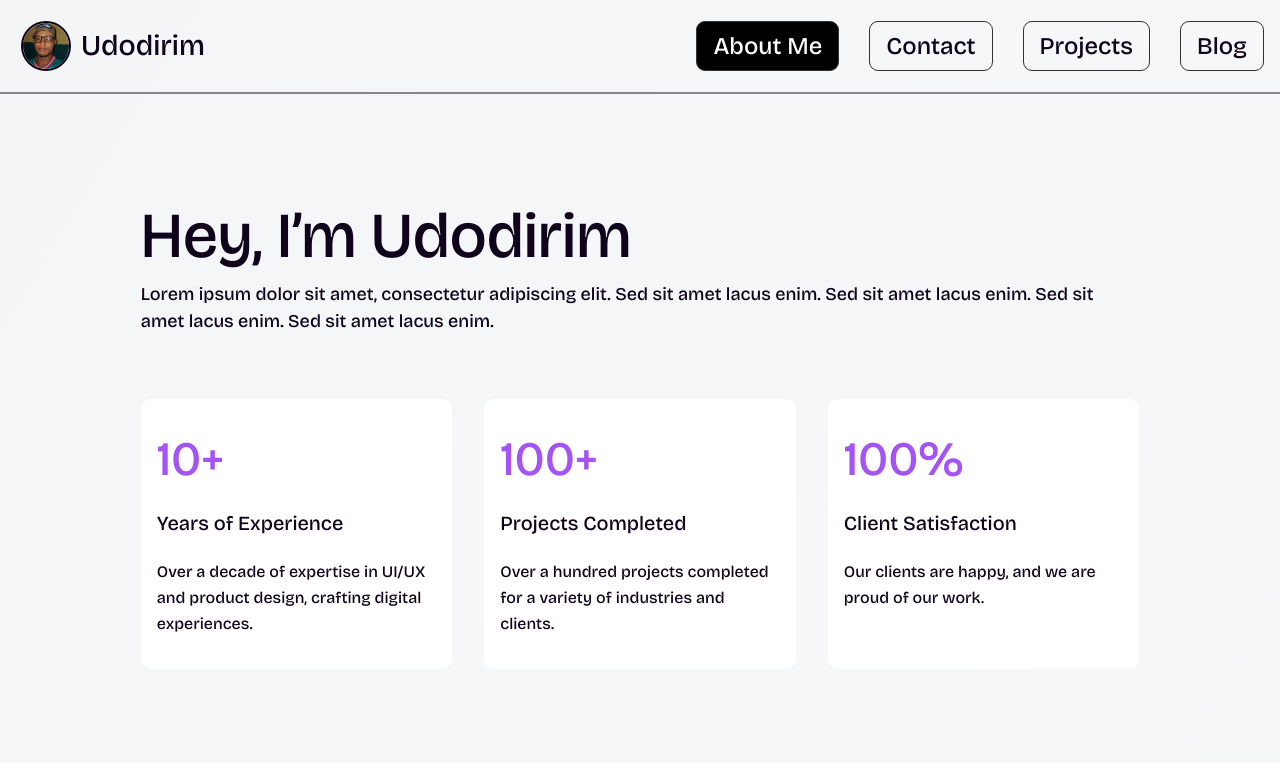
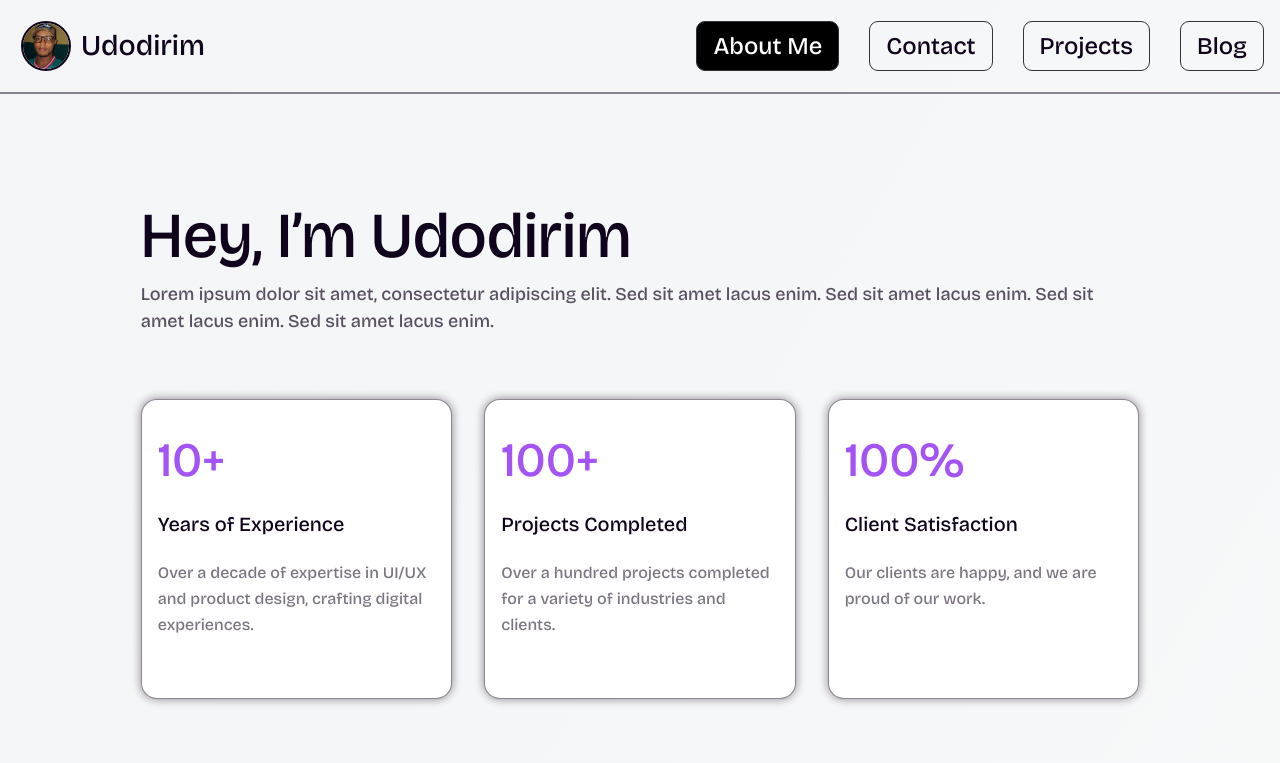
Before and after one commit to Udodirim5/my-show-room, a React (Vite) app: page /about in a window 1280 px wide. Shown: the top 763 px of the page. Built offline with nearby package versions, Linux system fonts and the light colour scheme.

Commit message:
update social links, enhance Hero and About pages with new components and styles

```diff
--- a/data/data.js
+++ b/data/data.js
@@ -61,7 +61,7 @@ export const personalInfo = {
   socialLinks: [
     {
       name: "LinkedIn",
-      url: "https://www.linkedin.com/in/udodirim-nnodimele-966855197/",
+      url: "https://www.linkedin.com/in/udodirim-nnodimele-814b5a287/",
     },
     {
       name: "Github",
--- a/src/components/Hero.jsx
+++ b/src/components/Hero.jsx
@@ -4,14 +4,28 @@ const StyledHero = styled.div`
   display: flex;
   flex-direction: column;
   padding: 5rem 2rem;
-  text-align: center; /* Center text on smaller screens */
 
   .header {
-    font-size: 4rem;
-    font-weight: 600;
-    line-height: 75px;
-    color: #10041c;
+    display: flex;
+    justify-content: space-between;
+    align-items: center;
+    gap: 20px;
     padding: 0.5rem 2rem;
+    h1{
+      font-size: 4rem;
+      font-weight: 600;
+      line-height: 75px;
+      color: #10041c;
+    }
+    span{
+      font-size: 1rem;
+      font-weight: 600;
+      line-height: 50px;
+      color: #10041c8b;
+      border-radius: 1rem;
+      padding: 0.3rem 1rem;
+      border: 2px solid #5e0fad;
+    }
   }
 
   .subheader {
@@ -32,7 +46,6 @@ const StyledHero = styled.div`
 
   .heroLinks {
     display: flex;
-    justify-content: center;
     padding: 0 2rem;
     align-items: center;
     gap: 20px;
@@ -100,7 +113,10 @@ const StyledHero = styled.div`
 const Hero = () => {
   return (
     <StyledHero>
-      <h1 className="header">Hey, I’m Udodirim</h1>
+      <div className="header">
+      <h1 >Hey, I’m Udodirim</h1>
+      <span>Available for New projects</span>
+      </div>
       <h2 className="subheader">Web Developer</h2>
       <p className="heroParagraph">
         Lorem ipsum dolor sit amet, consectetur adipiscing elit. Sed sit amet
--- a/src/components/LatestProjects.jsx
+++ b/src/components/LatestProjects.jsx
@@ -59,7 +59,6 @@ const LatestHeadParagraph = styled.p`
   font-size: 1.2rem;
   color: #333;
   padding: 0 2rem;
-  text-align: center;
 
   @media (max-width: 768px) {
     font-size: 1rem;
--- a/src/pages/AboutPage.jsx
+++ b/src/pages/AboutPage.jsx
@@ -1,4 +1,5 @@
 import styled from "styled-components";
+import AnimatedCard from "../ui/AnimatedCard";
 
 const StyledAbout = styled.div`
   display: flex;
@@ -28,7 +29,7 @@ const StyledAbout = styled.div`
     padding: 0 2rem;
     font-weight: 400;
     line-height: 27px;
-    color: #10041c;
+    color: #10041cae;
 
     @media (max-width: 768px) {
       font-size: 1rem;
@@ -60,10 +61,13 @@ const StatsGrid = styled.div`
   .stat {
     padding: 2rem 1rem;
     background: #fff;
-    border-radius: 10px;
     display: flex;
     flex-direction: column;
     gap: 20px;
+    height: 300px;
+    border: 1px solid #10041c78;
+    border-radius: 1rem;
+    box-shadow: 0 0 10px 0 #10041c78;
 
     h2 {
       font-size: 3rem;
@@ -102,7 +106,7 @@ const StatsGrid = styled.div`
     p {
       font-size: 1rem;
       font-weight: 400;
-      color: #10041c;
+      color: #10041c8d;
       line-height: 26px;
 
       @media (max-width: 768px) {
@@ -122,6 +126,7 @@ const ImageContainer = styled.div`
   overflow: hidden;
   margin-top: 2rem;
   padding: 2rem;
+  border-radius: 1rem;
 
   img {
     width: 100%;
@@ -143,30 +148,44 @@ const ImageContainer = styled.div`
 const AboutPage = () => {
   return (
     <StyledAbout>
+      <AnimatedCard index={1} variant="fade">
         <h1 className="header">Hey, I’m Udodirim</h1>
         <p className="aboutHeroParagraph">
           Lorem ipsum dolor sit amet, consectetur adipiscing elit. Sed sit amet
           lacus enim. Sed sit amet lacus enim. Sed sit amet lacus enim. Sed sit
           amet lacus enim.
         </p>
+      </AnimatedCard>
       <StatsGrid>
+        <AnimatedCard index={2} variant="zoom">
           <div className="stat">
             <h2>10+</h2>
             <h3>Years of Experience</h3>
-          <p>Over a decade of expertise in UI/UX and product design, crafting digital experiences.</p>
+            <p>
+              Over a decade of expertise in UI/UX and product design, crafting
+              digital experiences.
+            </p>
           </div>
+        </AnimatedCard>
 
+        <AnimatedCard index={3} variant="zoom">
           <div className="stat">
             <h2>100+</h2>
             <h3>Projects Completed</h3>
-          <p>Over a hundred projects completed for a variety of industries and clients.</p>
+            <p>
+              Over a hundred projects completed for a variety of industries and
+              clients.
+            </p>
           </div>
+        </AnimatedCard>
 
+        <AnimatedCard index={4} variant="zoom">
           <div className="stat">
             <h2>100%</h2>
             <h3>Client Satisfaction</h3>
             <p>Our clients are happy, and we are proud of our work.</p>
           </div>
+        </AnimatedCard>
       </StatsGrid>
 
       <ImageContainer>
--- a/src/pages/ContactPage.jsx
+++ b/src/pages/ContactPage.jsx
@@ -51,6 +51,7 @@ const ContactContainer = styled.div`
     font-weight: 400;
     line-height: 27px;
     margin-top: 8px;
+    color: #10041cae;
 
     @media (max-width: 768px) {
       font-size: 1.125rem;
@@ -266,9 +267,11 @@ const ContactLinks = styled.div`
     column-gap: 3rem;
     row-gap: 1rem;
     margin-top: 10px;
+    padding: 2rem;
 
     @media (max-width: 480px) {
       grid-template-columns: repeat(2, 1fr);
+      padding: 1rem;
     }
   }
 
@@ -293,7 +296,7 @@ const ContactLinks = styled.div`
     }
 
     &:hover {
-      border: 2px solid #10041c;
+      border: 1px solid #10041c;
     }
   }
 `;
@@ -365,7 +368,7 @@ const ContactPage = () => {
               <FaComments className="icon" />
               <strong>Get support</strong>
             </div>
-            <a href={`https//:wa.me/${phone}`}>Chat with us</a>
+            <a href={`https://wa.me/${phone}`} target="blank">Chat with us</a>
           </div>
           <div className="contactItem">
             <div>
--- a/src/ui/AnimatedCard.jsx
+++ b/src/ui/AnimatedCard.jsx
@@ -1,12 +1,36 @@
 import { motion } from "framer-motion";
 
-const AnimatedCard = ({ children, index, className }) => {
+const AnimatedCard = ({ children, index, className, variant = "slide" }) => {
+  const animations = {
+    slide: {
+      initial: { opacity: 0, x: index % 2 === 0 ? -100 : 100 },
+      animate: { opacity: 1, x: 0 },
+    },
+    fade: {
+      initial: { opacity: 0 },
+      animate: { opacity: 1 },
+    },
+    zoom: {
+      initial: { opacity: 0, scale: 0.8 },
+      animate: { opacity: 1, scale: 1 },
+    },
+    rotate: {
+      initial: { opacity: 0, rotate: -15 },
+      animate: { opacity: 1, rotate: 0 },
+    },
+    bounce: {
+      initial: { opacity: 0, y: -50 },
+      animate: { opacity: 1, y: 0 },
+      transition: { type: "spring", stiffness: 100 },
+    },
+  };
+
   return (
     <motion.div
       className={className}
-      initial={{ opacity: 0, x: index % 2 === 0 ? -100 : 100 }}
-      whileInView={{ opacity: 1, x: 0 }}
-      transition={{ duration: 0.6, delay: index * 0.2, ease: "easeOut" }}
+      initial={animations[variant].initial}
+      whileInView={animations[variant].animate}
+      transition={animations[variant].transition || { duration: 0.6, delay: index * 0.2, ease: "easeOut" }}
       viewport={{ once: true }}
     >
       {children}
```
Lines whose indentation alone changed are shown as unchanged.
